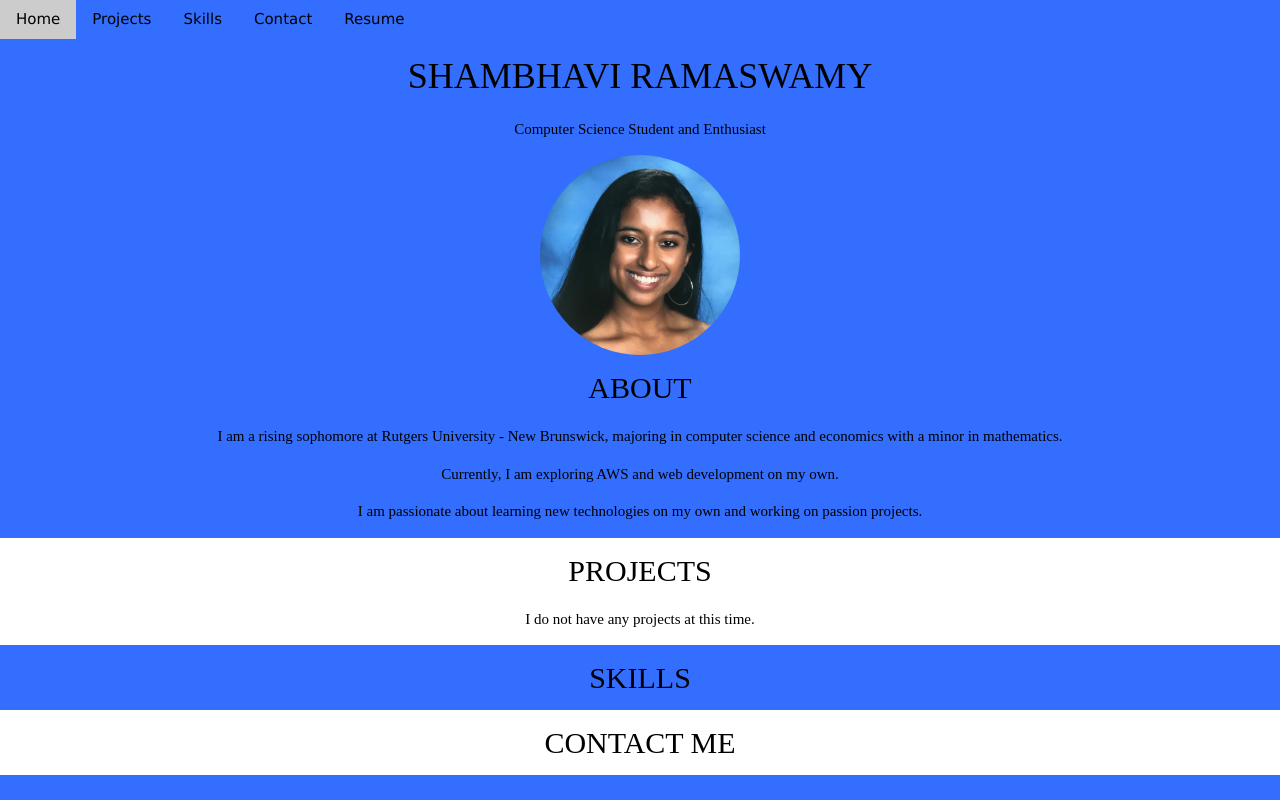
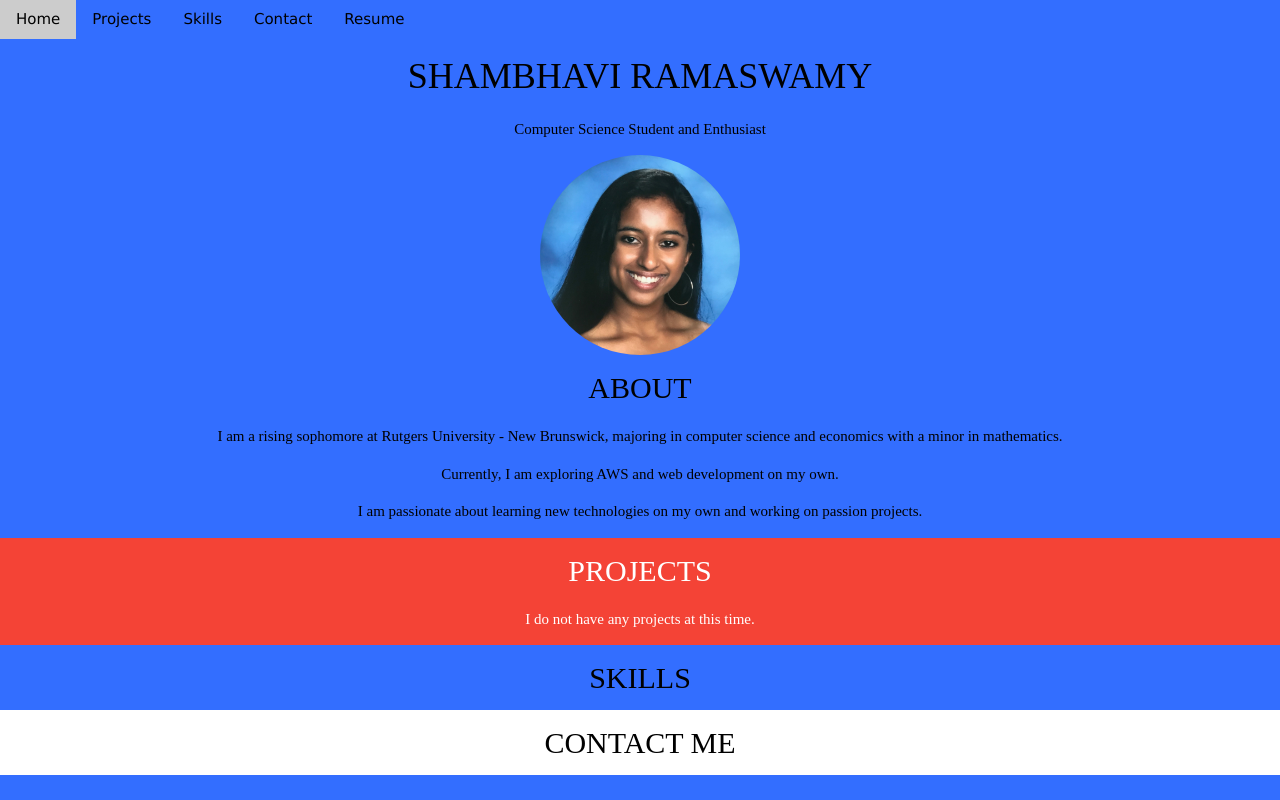
Before and after one commit to shambhavir/shambhavir.github.io, a plain HTML site: page index.html in a window 1280 px wide. Drawn offline with nearby package versions, Linux system fonts and the light colour scheme.

Commit message:
changed red for indicator

```diff
--- a/index.html
+++ b/index.html
@@ -76,7 +76,7 @@
 </nav>
 
 
-<nav class = "w3-bar w3-white">
+<nav class = "w3-bar w3-red">
 <div id = "projects" style = "text-align: center; width: 100%; position:relative;">
 
     <h2 style = "w3-wide; font-family: 'Didot', Didot, serif;">
```
